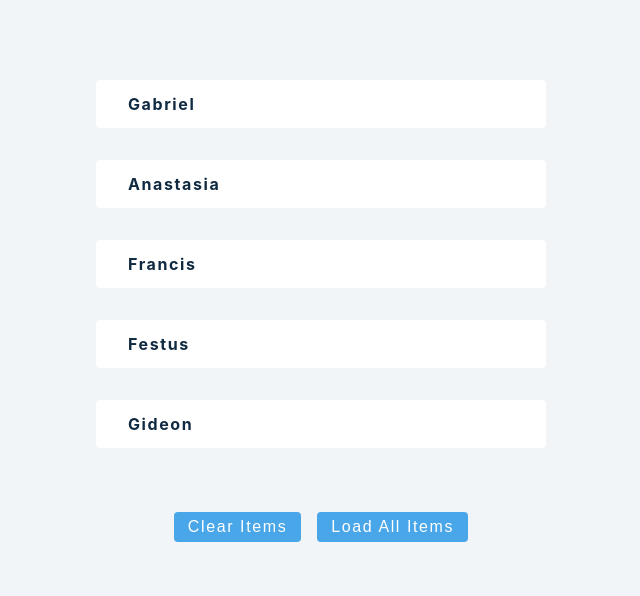
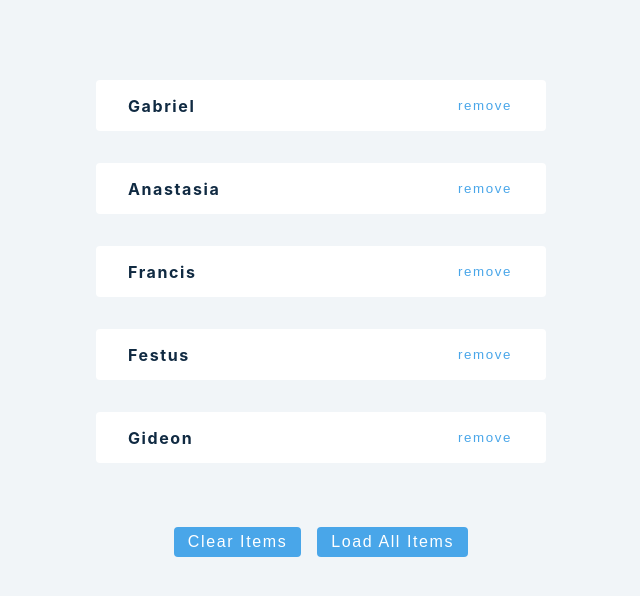
Before and after one commit to rocksongabriel/sturdy-carnival, a React (Vite) app in the folder advanced-react-tutorial/: page / in a window 1280 px wide. Shown: the top 596 px of the page, without its empty margins (319-959 px from the left). Built offline with nearby package versions, Linux system fonts and the light colour scheme.

Commit message:
Add functionality to remove items individually

```diff
--- a/advanced-react-tutorial/src/tutorial/1-useState/3-useState-array.jsx
+++ b/advanced-react-tutorial/src/tutorial/1-useState/3-useState-array.jsx
@@ -4,13 +4,18 @@ import { data } from "../../data";
 
 const UseStateArray = () => {
   const [people, setPeople] = useState(data);
-  console.log(people)
+
+  const removeItem = (id) => {
+    let newPeople = people.filter((person) => person.id !== id)
+    setPeople(newPeople);
+  }
 
   return <>
     {
       people.map((person) => {
         return <div className="item" key={person.id}>
           <h4>{person.name}</h4>
+          <button onClick={() => removeItem(person.id)}>remove</button>
         </div>
       })
     }
```
